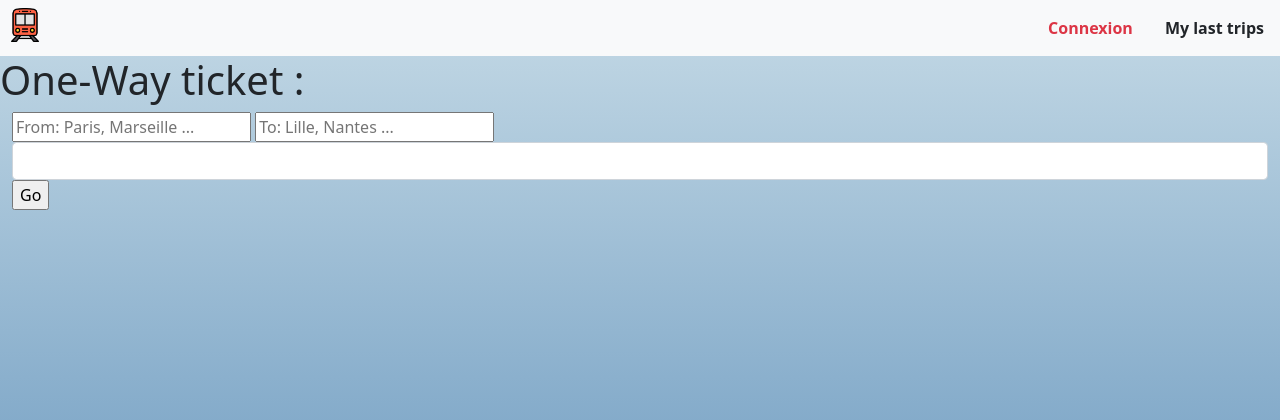
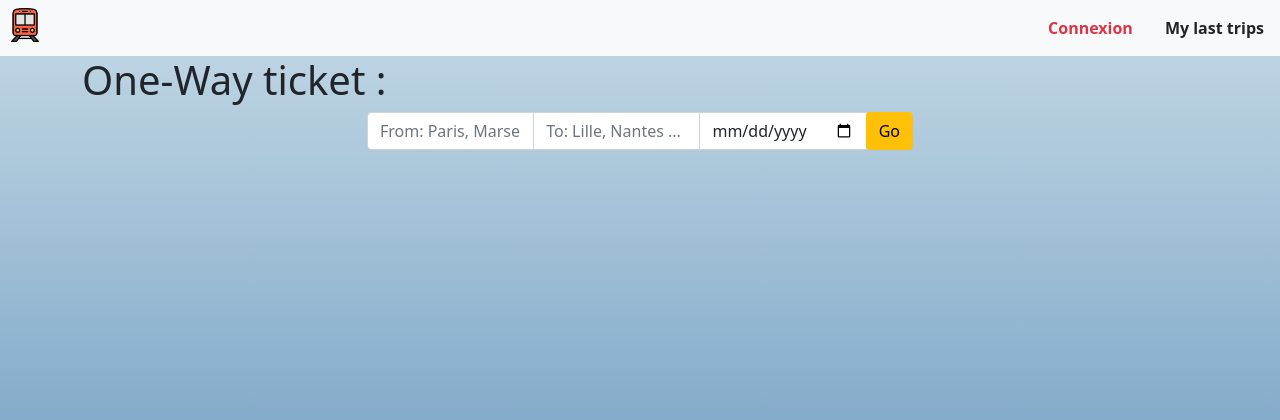
Before and after one commit to eph321/ticketac, a Node server app: page /home in a window 1280 px wide. Shown: the top 420 px of the page. Run offline with Node 20, Linux system fonts and the light colour scheme; some libraries are stand-ins or nearby versions.

Commit message:
style index ok

```diff
--- a/views/index.ejs
+++ b/views/index.ejs
@@ -21,22 +21,23 @@
 
   <%- include('navbar.ejs') %>
 
-    <h1>One-Way ticket :</h1>
-
-    <div class="container-fluid">
-      <div class="row d-flex justify-content-center">
-
-          <form action="trajet">
-            <input type="text " placeholder="From: Paris, Marseille ..." name="depart">
-            <input type="text" placeholder="To: Lille, Nantes ..." name="arrive">
-            <input type='text' class="form-control">
 
 
-
-
-       <input type="submit" value="Go">
+    <div class="container">
+      <div class="row">
+        <h1>One-Way ticket :</h1>
+        <div class="col-6 mx-auto">
+          <form action="/trajet" method="post">
+            <div class="input-group">
+              <input type="text " class="form-control" placeholder="From: Paris, Marseille ..." name="depart">
+              <input type="text" class="form-control" placeholder="To: Lille, Nantes ..." name="arrive">
+              <input type="date" class="form-control" placeholder="">
+              <div class="input-group-append">
+                <button class="btn btn-warning" type="submit" id="button-addon2">Go</button>
+              </div>
+            </div>
+          </form>
         </div>
-        </form>
       </div>
 
       <div class="row text-center h-100 mx-auto">
```
